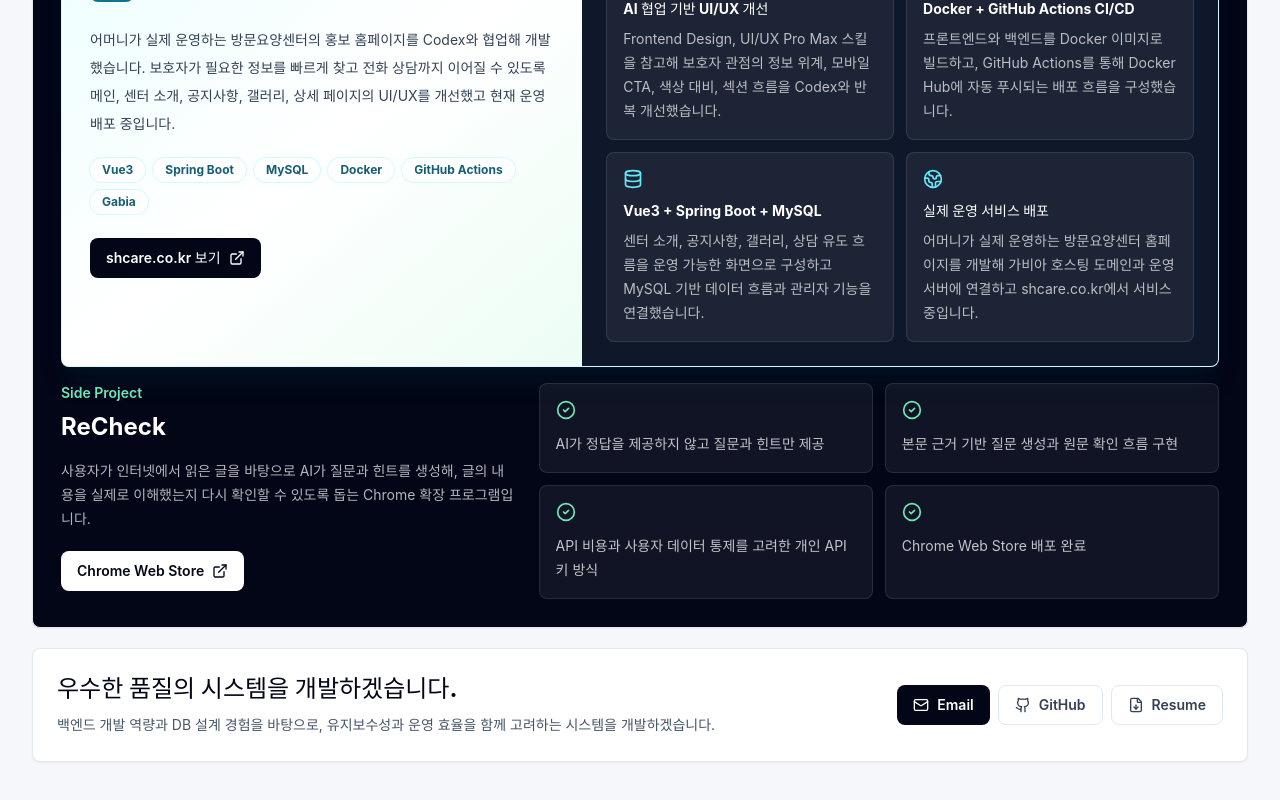
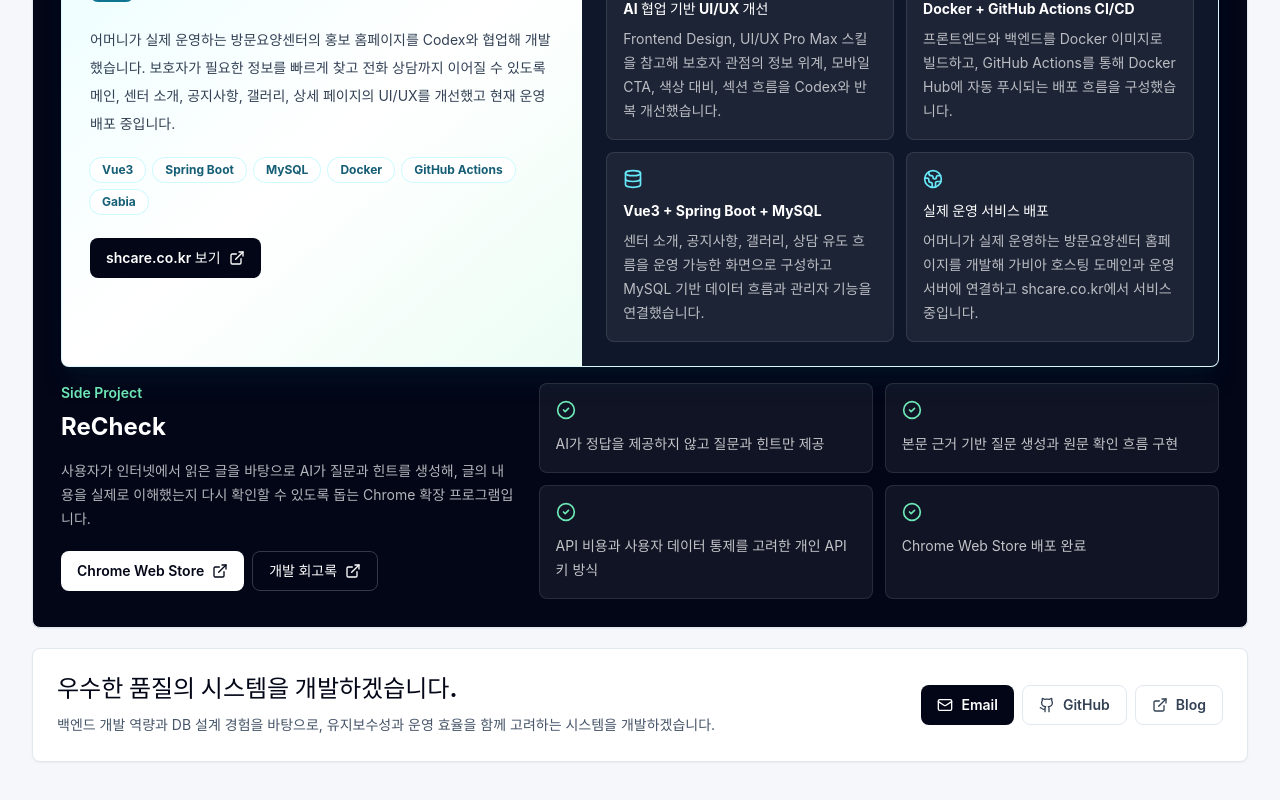
Before and after one commit to Parkseungje/coverLetter, a Vue app: page / in a window 1280 px wide. Shown: the part 2084-2884 px from the top of the page. Built offline with nearby package versions, Linux system fonts and the light colour scheme.

Commit message:
회고록과 블로그 링크 추가

```diff
--- a/src/App.vue
+++ b/src/App.vue
@@ -8,7 +8,6 @@ import {
   Code2,
   Database,
   ExternalLink,
-  FileDown,
   Globe2,
   Github,
   Mail,
@@ -431,15 +430,26 @@ const visitingCarePoints: IconCard[] = [
               사용자가 인터넷에서 읽은 글을 바탕으로 AI가 질문과 힌트를 생성해, 글의 내용을
               실제로 이해했는지 다시 확인할 수 있도록 돕는 Chrome 확장 프로그램입니다.
             </p>
+            <div class="mt-5 flex flex-wrap gap-2">
               <a
                 href="https://chromewebstore.google.com/detail/recheck/kljjgjpegdgbodipcgmmfhjjeidjiagi"
                 target="_blank"
                 rel="noreferrer"
-              class="mt-5 inline-flex h-10 items-center gap-2 rounded-lg bg-white px-4 text-sm font-semibold text-slate-950 transition hover:bg-slate-100"
+                class="inline-flex h-10 items-center gap-2 rounded-lg bg-white px-4 text-sm font-semibold text-slate-950 transition hover:bg-slate-100"
               >
                 Chrome Web Store
                 <ExternalLink class="h-4 w-4" />
               </a>
+              <a
+                href="https://velog.io/@psj0810/ReCheck-Chrome-%ED%99%95%EC%9E%A5-%ED%94%84%EB%A1%9C%EA%B7%B8%EB%9E%A8-%EA%B0%9C%EB%B0%9C-%ED%9A%8C%EA%B3%A0%EB%A1%9D"
+                target="_blank"
+                rel="noreferrer"
+                class="inline-flex h-10 items-center gap-2 rounded-lg border border-white/20 px-4 text-sm font-semibold text-white transition hover:bg-white/10"
+              >
+                개발 회고록
+                <ExternalLink class="h-4 w-4" />
+              </a>
+            </div>
           </div>
 
           <div class="grid gap-3 md:grid-cols-2">
@@ -482,11 +492,13 @@ const visitingCarePoints: IconCard[] = [
               GitHub
             </a>
             <a
-              href="#"
+              href="https://velog.io/@psj0810/posts"
+              target="_blank"
+              rel="noreferrer"
               class="inline-flex h-10 items-center gap-2 rounded-lg border border-slate-200 px-4 text-sm font-semibold text-slate-700"
             >
-              <FileDown class="h-4 w-4" />
-              Resume
+              <ExternalLink class="h-4 w-4" />
+              Blog
             </a>
           </div>
         </div>
```
Lines whose indentation alone changed are shown as unchanged.
